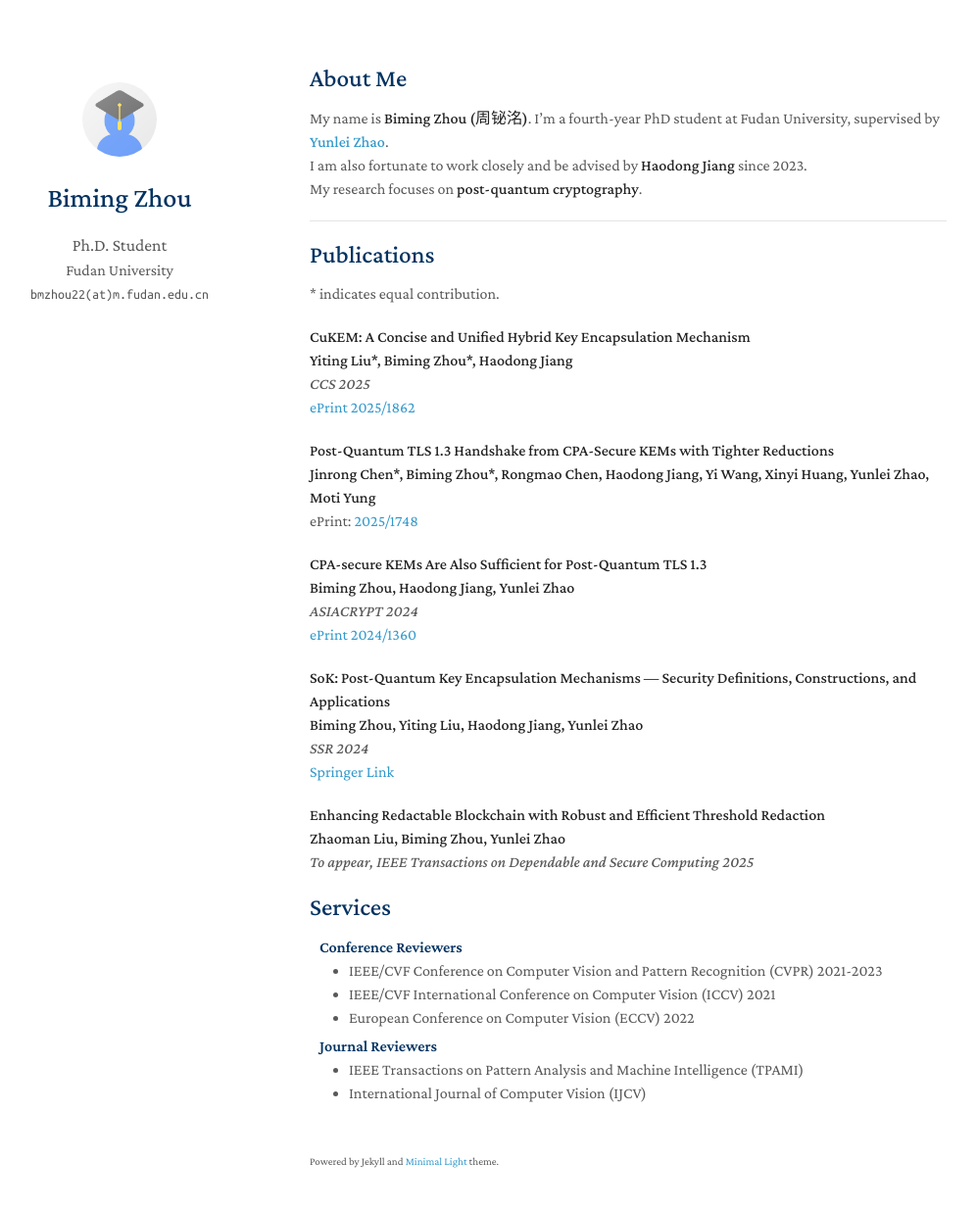
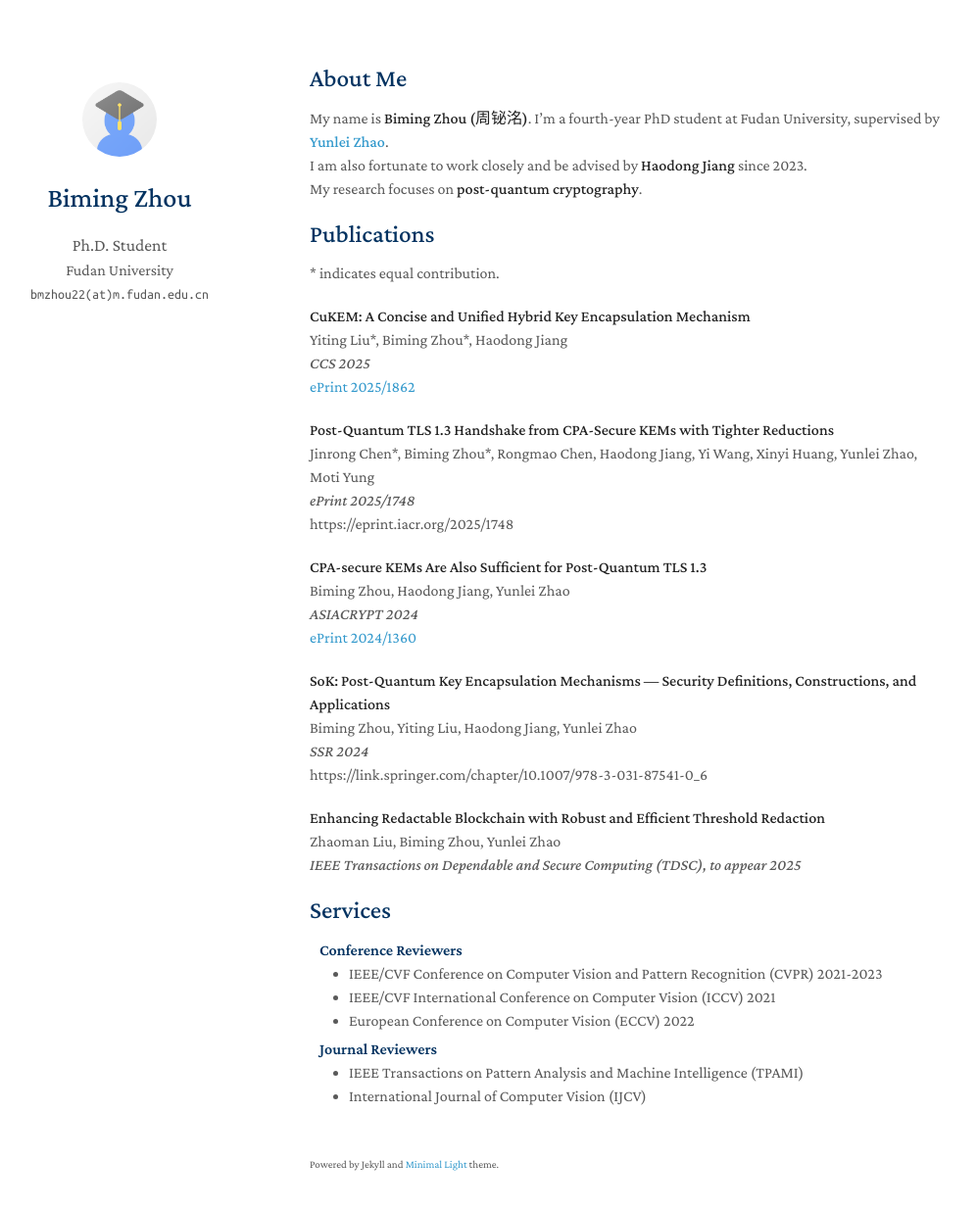
Before and after one commit to bimingzhou/bimingzhou.github.io, a Jekyll site: the page built from index.md, in a window 1280 px wide and 1269 px high. Shown: the top 1234 px of the window at 98% size, without its empty margins (154-1151 px from the left). Built offline with Jekyll 4.4.1, drawn with Linux system fonts in a browser that asks for light colours; a style sheet for code colours, icons or effects is not loaded; our own code applies the rules of GitHub Pages for plain Markdown files.

Commit message:
Update index.md

```diff
--- a/index.md
+++ b/index.md
@@ -9,37 +9,35 @@ My name is **Biming Zhou (周铋洺)**. I’m a fourth-year PhD student at Fudan
 I am also fortunate to work closely and be advised by **Haodong Jiang** since 2023.
 My research focuses on **post-quantum cryptography**.
 
----
-
 ## Publications
 \* indicates equal contribution.
 
 **CuKEM: A Concise and Unified Hybrid Key Encapsulation Mechanism**
-**Yiting Liu\*, Biming Zhou\*, Haodong Jiang**
+Yiting Liu\*, Biming Zhou\*, Haodong Jiang
 *CCS 2025*
 [ePrint 2025/1862](https://eprint.iacr.org/2025/1862)
 
 
 **Post-Quantum TLS 1.3 Handshake from CPA-Secure KEMs with Tighter Reductions**
-**Jinrong Chen\*, Biming Zhou\*, Rongmao Chen, Haodong Jiang, Yi Wang, Xinyi Huang, Yunlei Zhao, Moti Yung**
-ePrint: [2025/1748](https://eprint.iacr.org/2025/1748)
-
+Jinrong Chen\*, Biming Zhou\*, Rongmao Chen, Haodong Jiang, Yi Wang, Xinyi Huang, Yunlei Zhao, Moti Yung
+*ePrint 2025/1748*
+https://eprint.iacr.org/2025/1748
 
 **CPA-secure KEMs Are Also Sufficient for Post-Quantum TLS 1.3**
-**Biming Zhou, Haodong Jiang, Yunlei Zhao**
+Biming Zhou, Haodong Jiang, Yunlei Zhao
 *ASIACRYPT 2024*
 [ePrint 2024/1360](https://eprint.iacr.org/2024/1360)
 
 
 **SoK: Post-Quantum Key Encapsulation Mechanisms — Security Definitions, Constructions, and Applications**
-**Biming Zhou, Yiting Liu, Haodong Jiang, Yunlei Zhao**
+Biming Zhou, Yiting Liu, Haodong Jiang, Yunlei Zhao
 *SSR 2024*
-[Springer Link](https://link.springer.com/chapter/10.1007/978-3-031-87541-0_6)
+https://link.springer.com/chapter/10.1007/978-3-031-87541-0_6
 
 
 **Enhancing Redactable Blockchain with Robust and Efficient Threshold Redaction**
-**Zhaoman Liu, Biming Zhou, Yunlei Zhao**
-*To appear, IEEE Transactions on Dependable and Secure Computing 2025*
+Zhaoman Liu, Biming Zhou, Yunlei Zhao
+*IEEE Transactions on Dependable and Secure Computing (TDSC), to appear 2025*
 
 
 {% include_relative _includes/services.md %}
```
